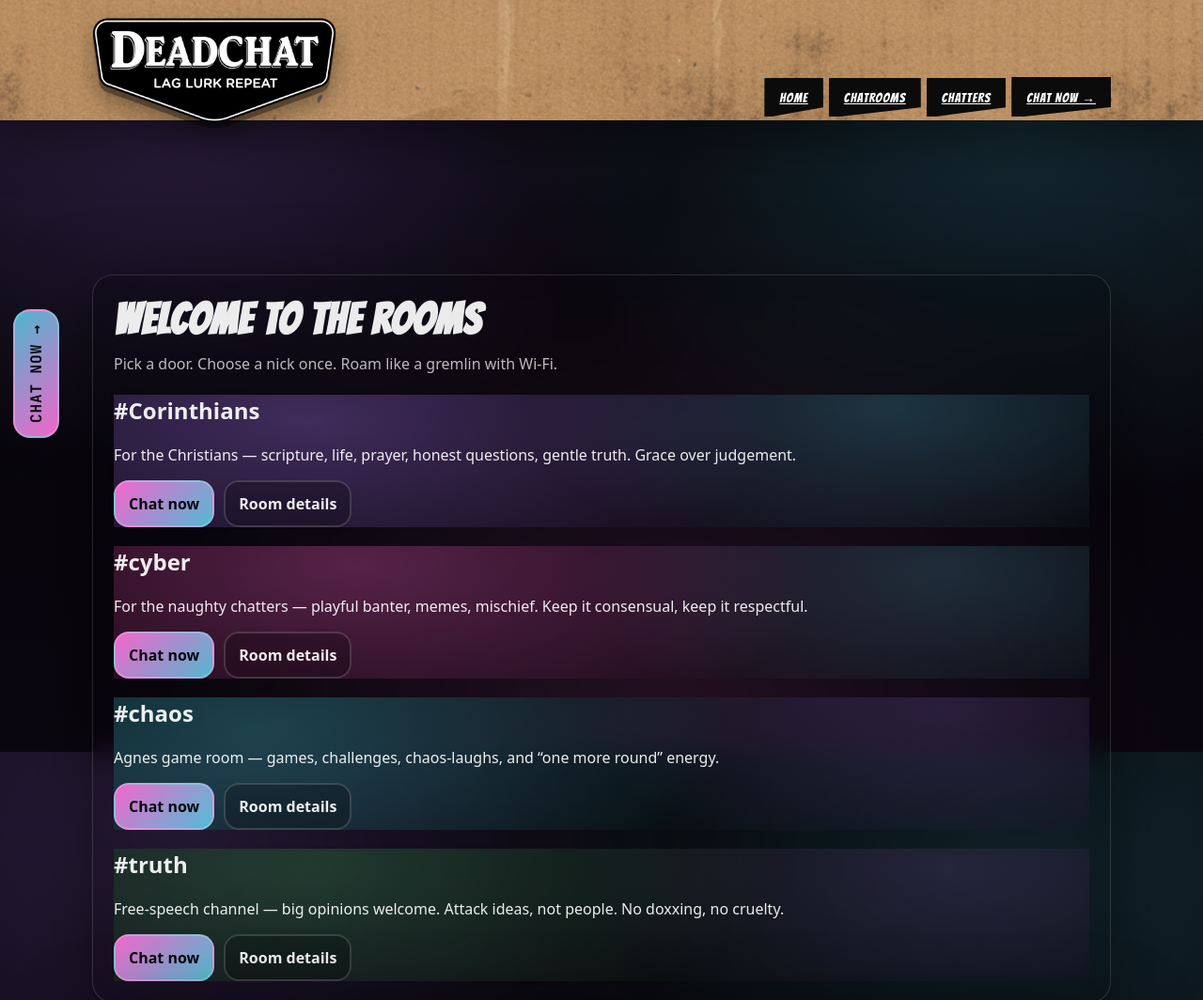
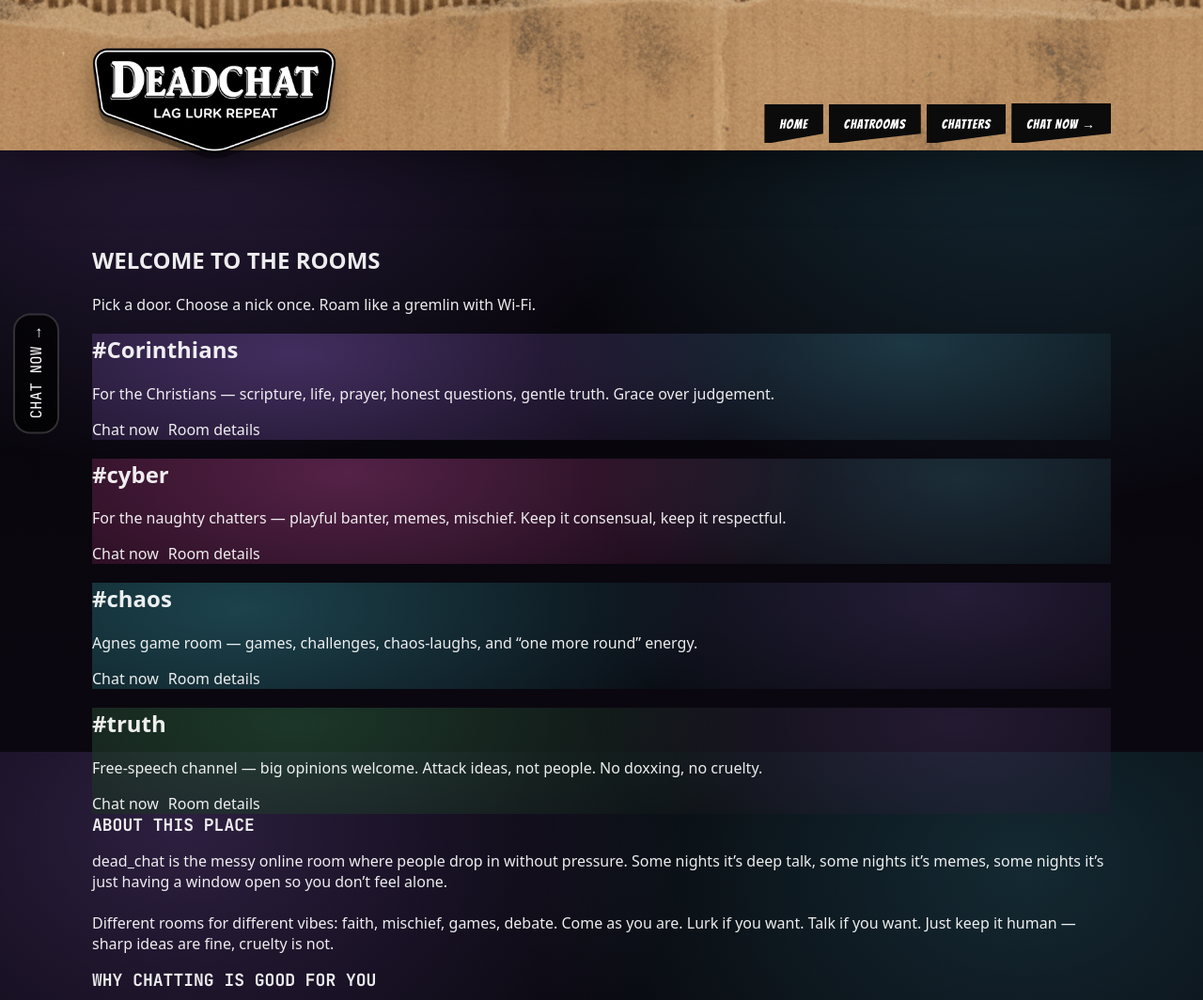
Before and after one commit to dead-girl/dead-girl.github.io, a plain HTML site: page index.html in a window 1280 px wide. Shown: the top 1064 px of the page at 94% size. Drawn offline with Linux system fonts and the light colour scheme.

Commit message:
Update style.css

```diff
--- a/assets/style.css
+++ b/assets/style.css
@@ -5,11 +5,11 @@
   --bg1:#0b0710;
   --text:rgba(255,255,255,.92);
   --muted:rgba(255,255,255,.72);
-  --mono:"JetBrains Mono", ui-monospace, SFMono-Regular, Menlo, Monaco, Consolas, "Liberation Mono", "Courier New", monospace;
+  --mono:"JetBrains Mono", monospace;
   --fugg:"Bangers", system-ui, sans-serif;
-  --r:22px;
 }
 
+/* RESET */
 *{ box-sizing:border-box; }
 html,body{ height:100%; }
 body{
@@ -19,150 +19,115 @@ body{
   background:
     radial-gradient(900px 700px at 15% 10%, rgba(184,124,255,.22), transparent 60%),
     radial-gradient(900px 700px at 85% 15%, rgba(94,231,255,.16), transparent 60%),
-    radial-gradient(900px 900px at 55% 95%, rgba(255,107,214,.14), transparent 60%),
     linear-gradient(180deg, var(--bg0), var(--bg1));
   overflow-x:hidden;
 }
 
-.container{ width:min(1120px, 100%); margin:0 auto; padding:0 18px; }
-a{ color:inherit; }
+.container{
+  width:min(1120px, 100%);
+  margin:0 auto;
+  padding:0 18px;
+}
+
+a{ color:inherit; text-decoration:none; }
 
 /* =========================
-   FUGGLER-ISH HEADER (REAL)
+   HEADER – FINAL STRUCTURE
    ========================= */
+.site-header{
+  position:fixed;
+  top:0; left:0; right:0;
+  height:160px;               /* TALLER than image */
+  z-index:999;
+  background: transparent;
+  overflow: visible;          /* DO NOT CLIP TEAR */
+}
+
+/* cardboard strip */
 .site-header::before{
   content:"";
   position:absolute;
   top:0;
   left:0;
   right:0;
-  height:128px;
 
+  height:160px;               /* IMPORTANT */
   background-image: url("./cardboard.png");
   background-repeat: no-repeat;
   background-position: top center;
   background-size: 100% auto;
 
+  filter: drop-shadow(0 18px 30px rgba(0,0,0,.45));
   pointer-events:none;
   z-index:0;
 }
 
-/* the cardboard strip */
-.site-header::before{
-  content:"";
-  position:absolute;
-  inset:0;
-  background-image: url("./cardboard.png");
-  background-repeat: no-repeat;
-  background-position: center;
-  background-size: cover;
-  filter: drop-shadow(0 18px 30px rgba(0,0,0,.45));
-}
-
+/* header contents */
 .header-inner{
   position:relative;
   z-index:2;
-  height:128px;
+  height:160px;
   display:flex;
   align-items:flex-end;
   justify-content:space-between;
   gap:18px;
-  padding-bottom:14px;
+  padding-bottom:22px;
 }
 
-/* logo like the fuggler badge: BIG + left */
-.brand{ text-decoration:none; display:flex; align-items:flex-start; }
+/* LOGO */
+.brand{
+  display:flex;
+  align-items:flex-end;
+}
 .logo-img{
   width:260px;
   height:auto;
   display:block;
-  transform: translateY(18px);
+  transform: translateY(26px); /* sinks INTO cardboard */
   filter:
     drop-shadow(0 6px 0 rgba(0,0,0,.35))
     drop-shadow(0 12px 12px rgba(0,0,0,.35));
 }
 
-/* nav: separate black “tabs” */
+/* NAV TABS */
 .nav{
   display:flex;
   gap:6px;
   align-items:flex-end;
-  padding-top:38px;
+  padding-top:44px;
 }
 
 .nav a{
   font-family: var(--fugg);
   text-transform: uppercase;
   letter-spacing: 1px;
+  font-size:14px;
 
   background:#0b0b0b;
   color:#fff;
 
-  padding: 14px 16px 12px;
-  font-size:14px;
-
+  padding:14px 16px 12px;
   clip-path: polygon(0% 0%, 100% 0%, 100% 76%, 12% 100%, 0% 100%);
   box-shadow: 0 10px 0 rgba(0,0,0,.25);
 
-  transform: translateY(10px);
+  transform: translateY(14px);
+  transition: transform .12s ease, filter .12s ease;
 }
 
 .nav a:hover{
-  transform: translateY(0px);
+  transform: translateY(4px);
   filter: brightness(1.06);
 }
 
-/* active tab (optional) */
-.nav a.active{
-  filter: brightness(1.12);
+/* =========================
+   PAGE OFFSET — THIS IS KEY
+   ========================= */
+.page{
+  padding-top:240px;   /* MUST exceed header height */
+  padding-bottom:64px;
 }
 
-/* push page content below the fixed header */
-.page{
-  padding-top: 164px;
-  padding-bottom: 64px;
-}
-
-/* cards + buttons (keep your site usable) */
-.card{
-  border:1px solid rgba(255,255,255,.14);
-  background: rgba(0,0,0,.22);
-  border-radius: var(--r);
-  padding:22px;
-  box-shadow: 0 30px 90px rgba(0,0,0,.55);
-  backdrop-filter: blur(14px);
-}
-
-.h1{
-  font-family: var(--fugg);
-  font-size: 46px;
-  letter-spacing: 1px;
-  margin:0 0 10px 0;
-}
-
-.p{ margin:0; color:var(--muted); line-height:1.65; }
-
-.btn{
-  display:inline-flex;
-  align-items:center;
-  gap:10px;
-  padding:12px 14px;
-  border-radius:16px;
-  border:2px solid rgba(255,255,255,.16);
-  text-decoration:none;
-  background: rgba(0,0,0,.24);
-  color: rgba(255,255,255,.92);
-  font-weight:800;
-  transition: transform .12s ease, box-shadow .12s ease;
-}
-.btn:hover{ transform: translateY(-2px); box-shadow:0 18px 42px rgba(0,0,0,.35); }
-.btn.primary{
-  background: linear-gradient(135deg, rgba(255,107,214,.95), rgba(94,231,255,.78));
-  color: #07060b;
-  border-color: rgba(255,255,255,.22);
-}
-
-/* sticky chat left */
+/* sticky chat button */
 .sticky-chat{
   position:fixed;
   left:14px;
@@ -174,7 +139,9 @@ a{ color:inherit; }
   writing-mode: vertical-rl;
   transform: rotate(180deg);
   padding:14px 12px;
-  border-radius: 18px;
+  border-radius:18px;
   font-family: var(--mono);
-  letter-spacing: .9px;
+  background: rgba(0,0,0,.7);
+  color:#fff;
+  border:2px solid rgba(255,255,255,.18);
 }
```
